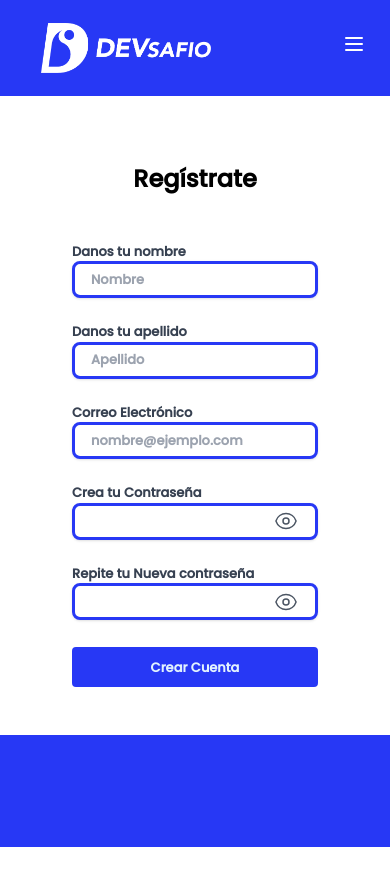
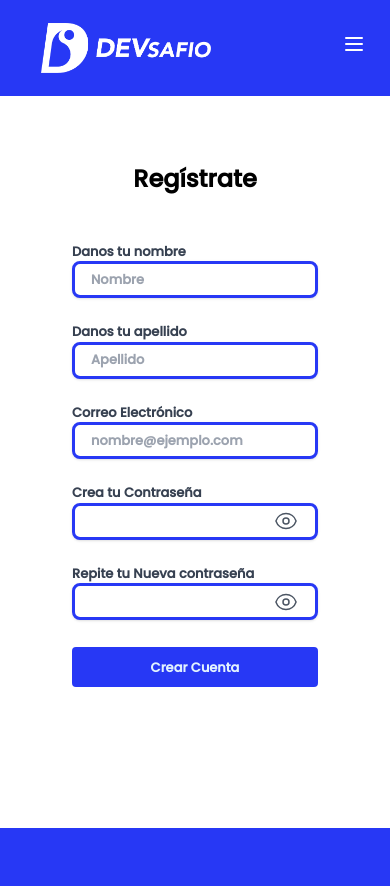
Before and after one commit to dlab-team/C11-Frontend, a React (Vite) app: page /register in a window 390 px wide. Shown: the top 886 px of the page. Before the commit the page ends 847 px from the top, so only its background shows below. Built offline with nearby package versions, Linux system fonts and the light colour scheme.

Commit message:
fix: se modifica margen entre botón con footer y eliminan conflictos

```diff
--- a/package.json
+++ b/package.json
@@ -4,7 +4,7 @@
   "version": "0.0.0",
   "type": "module",
   "scripts": {
-    "dev": "vite --port 3000 --host",
+    "dev": "vite",
     "build": "vite build",
     "lint": "eslint . --ext js,jsx --report-unused-disable-directives --max-warnings 0",
     "preview": "vite preview"
--- a/src/components/Nav.jsx
+++ b/src/components/Nav.jsx
@@ -5,7 +5,7 @@ import logo_blanco from "../assets/logo_blanco.png"
 import logo_azul from "../assets/logo_azul.png"
 import { useState } from "react"
 
-const ruta_login = "/index"
+const ruta_login = "/login"
 
 const navigation = [
   {
--- a/src/components/forms/RegisterForm.jsx
+++ b/src/components/forms/RegisterForm.jsx
@@ -25,7 +25,7 @@ const RegisterForm = () => {
 
   return (
     <div className="  ">
-      <div className="bg-[#FFF]  md:mx-[13.81rem] pb-8 mb-4 mx-[4.5rem]">
+      <div className="bg-[#FFF]  md:mx-[13.81rem] mb-[8.81rem] md:mb-[10rem] mx-[4.5rem]">
         <form onSubmit={handleSubmit} className=" mobil ">
           <div
             className="
```
